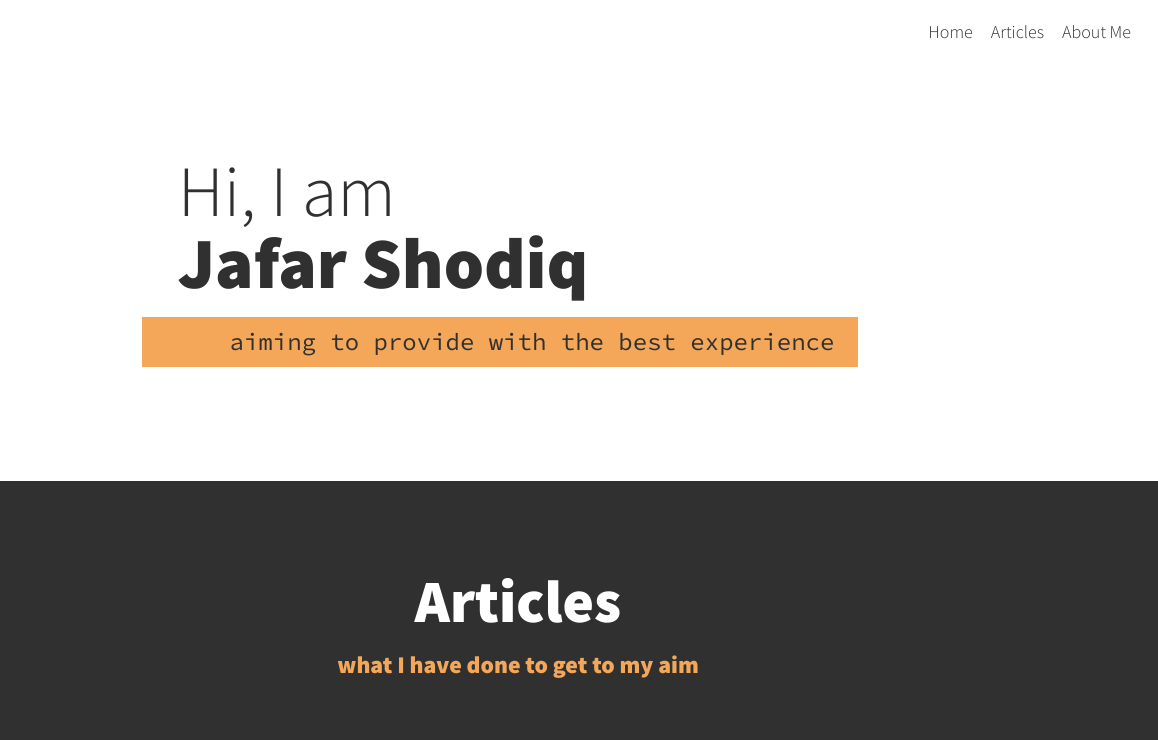
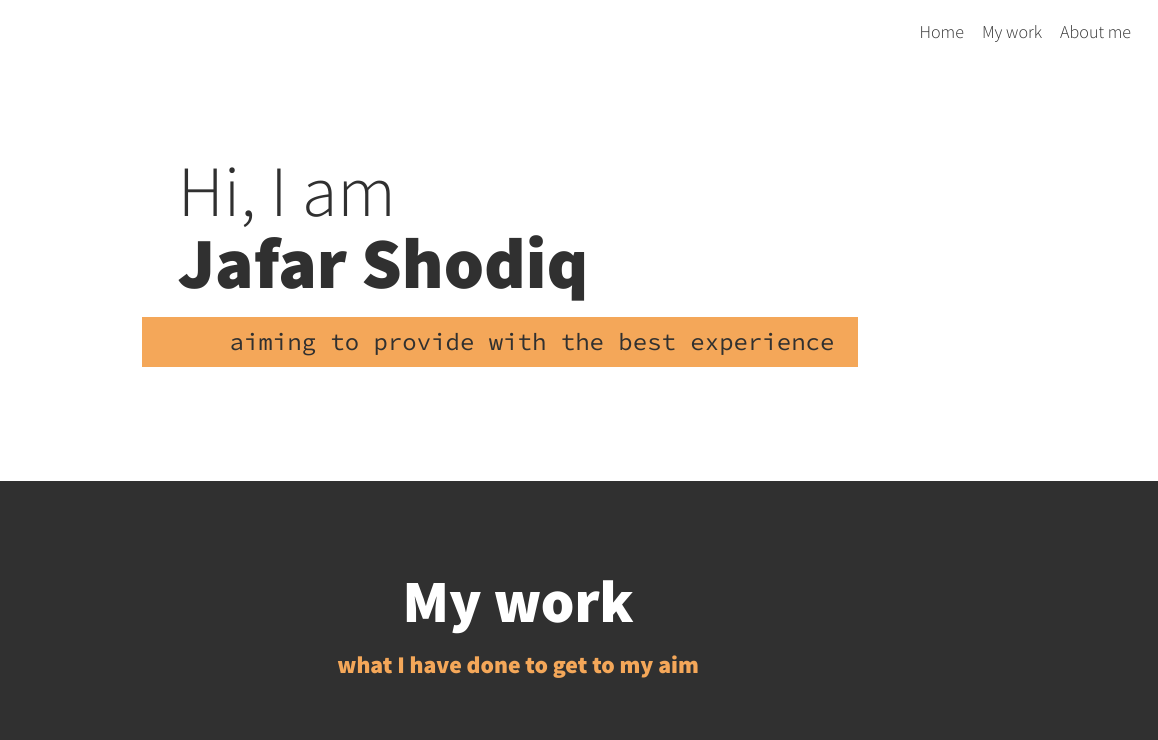
Before and after one commit to jafar-shodiq/jafar-shodiq.github.io, a plain HTML site: page index.html in a window 1280 px wide. Shown: the top 740 px of the page, 122-1280 px from the left. Drawn offline with nearby package versions, Linux system fonts and the light colour scheme.

Commit message:
changed 'articles' to 'my work'

```diff
--- a/index.html
+++ b/index.html
@@ -32,8 +32,8 @@
             <nav class="nav">
                 <ul class="nav__list">
                     <li class="nav__item"><a href="index.html" class="nav__link">Home</a></li>
-                    <li class="nav__item"><a href="#work" class="nav__link active__link">Articles</a></li>
-                    <li class="nav__item"><a href="#about" class="nav__link">About Me</a></li>
+                    <li class="nav__item"><a href="#work" class="nav__link active__link">My work</a></li>
+                    <li class="nav__item"><a href="#about" class="nav__link">About me</a></li>
 
                 </ul>
             </nav>
@@ -57,7 +57,7 @@
 
         <!-- My Work -->
         <section class="my-work" id="work">
-            <h2 class="section__title section__title--work">Articles</h2>
+            <h2 class="section__title section__title--work">My work</h2>
             <p class="section__subtitle section__subtitle--work">what I have done to get to my aim</p>
 
             <div class="portfolio"> <!-- newest to oldest -->
```
Also changed, not shown: myproject/01-understanding-affordances.html (+1 -1 lines), myproject/02-understanding-signifiers.html (+1 -1 lines), myproject/03-understanding-mapping.html (+1 -1 lines), myproject/04-choosing-device-frames.html (+1 -1 lines).
